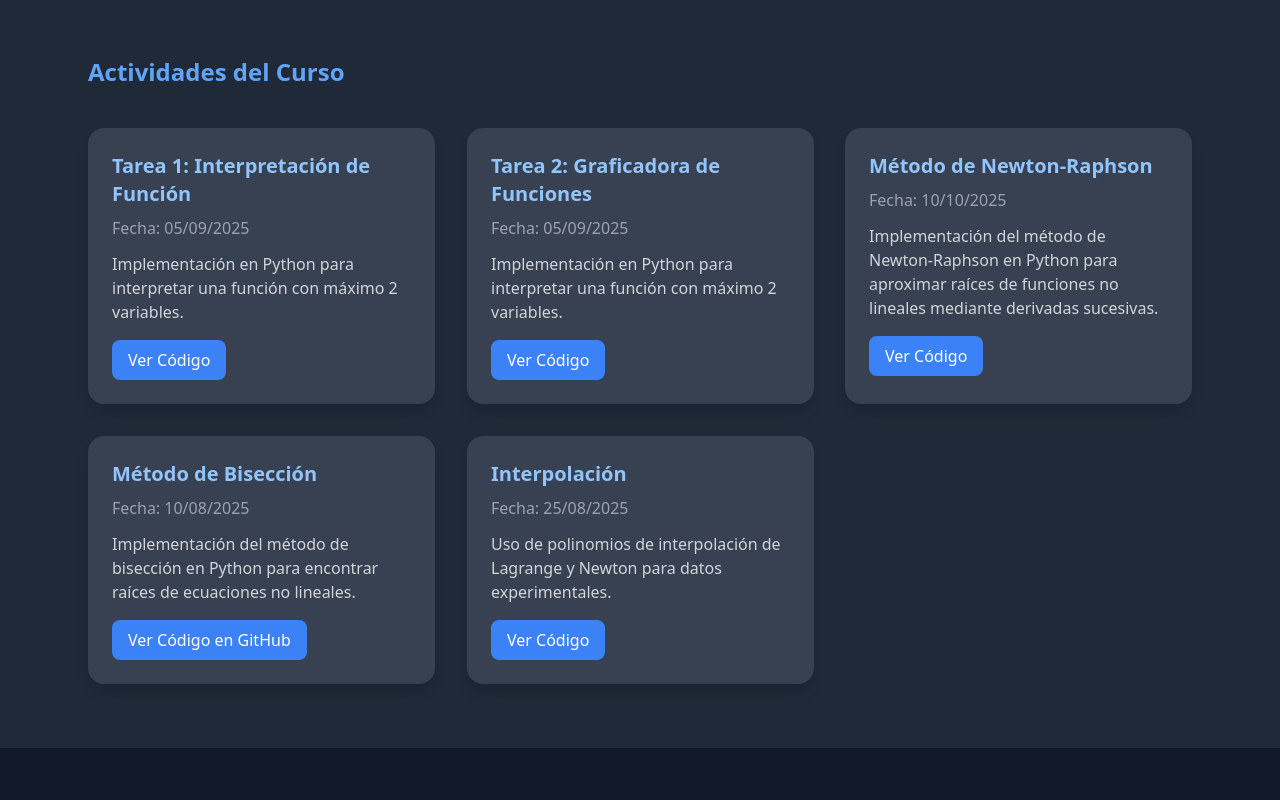
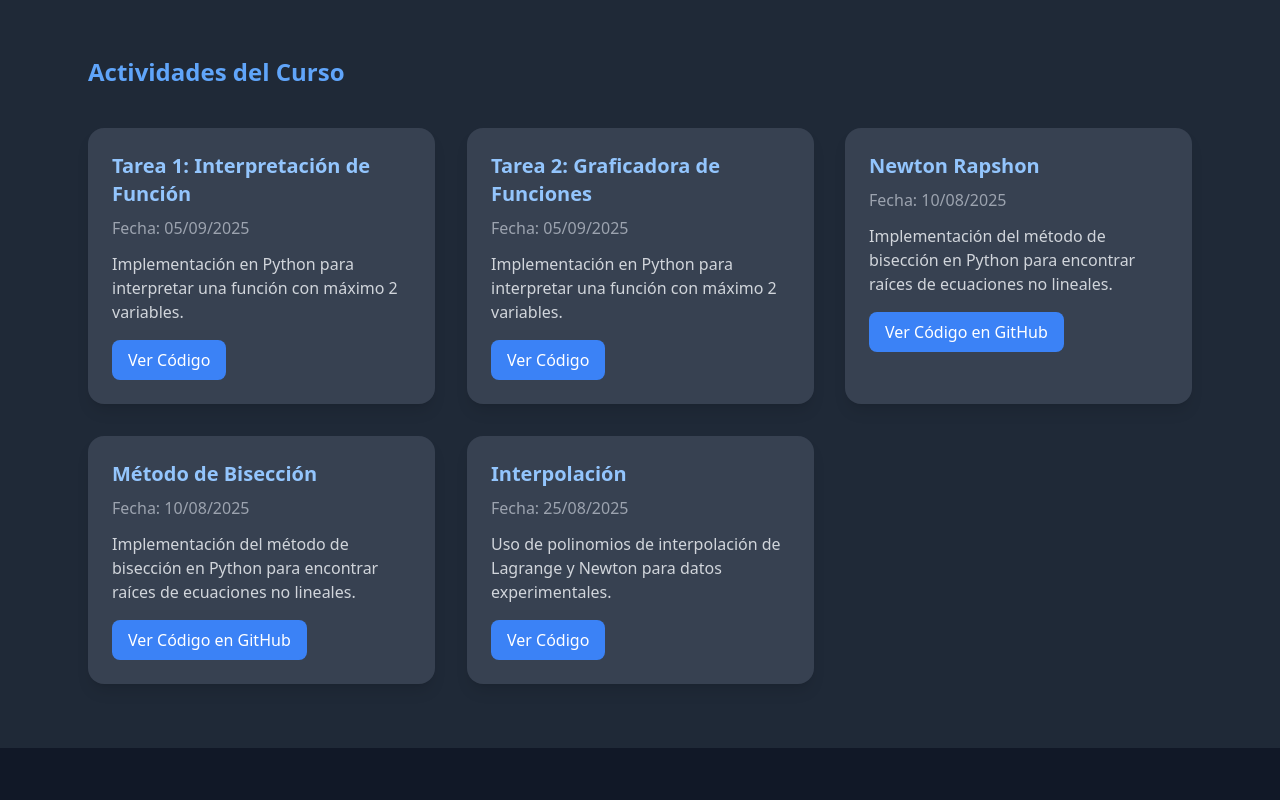
Before and after one commit to CristianRonaldo487/Programacion-Numerica-FRED, a plain HTML site: page index.html in a window 1280 px wide. Shown: the part 980-1780 px from the top of the page. Drawn offline with nearby package versions, Linux system fonts and the light colour scheme.

Commit message:
Update index.html

```diff
--- a/index.html
+++ b/index.html
@@ -92,11 +92,11 @@
         </div>
 
         <!-- Tarea 3 -->
-<div class="bg-gray-700 p-6 rounded-2xl shadow-lg hover:shadow-2xl transition" data-aos="flip-left" data-aos-delay="100">
-  <h3 class="text-xl font-semibold text-blue-300"> Método de Newton-Raphson</h3>
-  <p class="text-gray-400 mt-2">Fecha: 10/10/2025</p>
-  <p class="mt-3 text-gray-300">Implementación del método de Newton-Raphson en Python para aproximar raíces de funciones no lineales mediante derivadas sucesivas.</p>
-  <a href="https://github.com/CristianRonaldo487/Programacion-Numerica-FRED/blob/main/Metodo%20de%20Newton%20Raphson.py" class="inline-block mt-4 px-4 py-2 bg-blue-500 hover:bg-blue-600 rounded-lg text-white transition">Ver Código</a>
+        <div class="bg-gray-700 p-6 rounded-2xl shadow-lg hover:shadow-2xl transition" data-aos="flip-left" data-aos-delay="100">
+  <h3 class="text-xl font-semibold text-blue-300">Newton Rapshon</h3>
+  <p class="text-gray-400 mt-2">Fecha: 10/08/2025</p>
+  <p class="mt-3 text-gray-300">Implementación del método de bisección en Python para encontrar raíces de ecuaciones no lineales.</p>
+  <a href="https://github.com/CristianRonaldo487/Programacion-Numerica-FRED/blob/main/Trabajo%20encargado%2C%20Newton%20Raphson.py" target="_blank" class="inline-block mt-4 px-4 py-2 bg-blue-500 hover:bg-blue-600 rounded-lg text-white transition">Ver Código en GitHub</a>
 </div>
 
         <!-- Tarjeta -->
```
